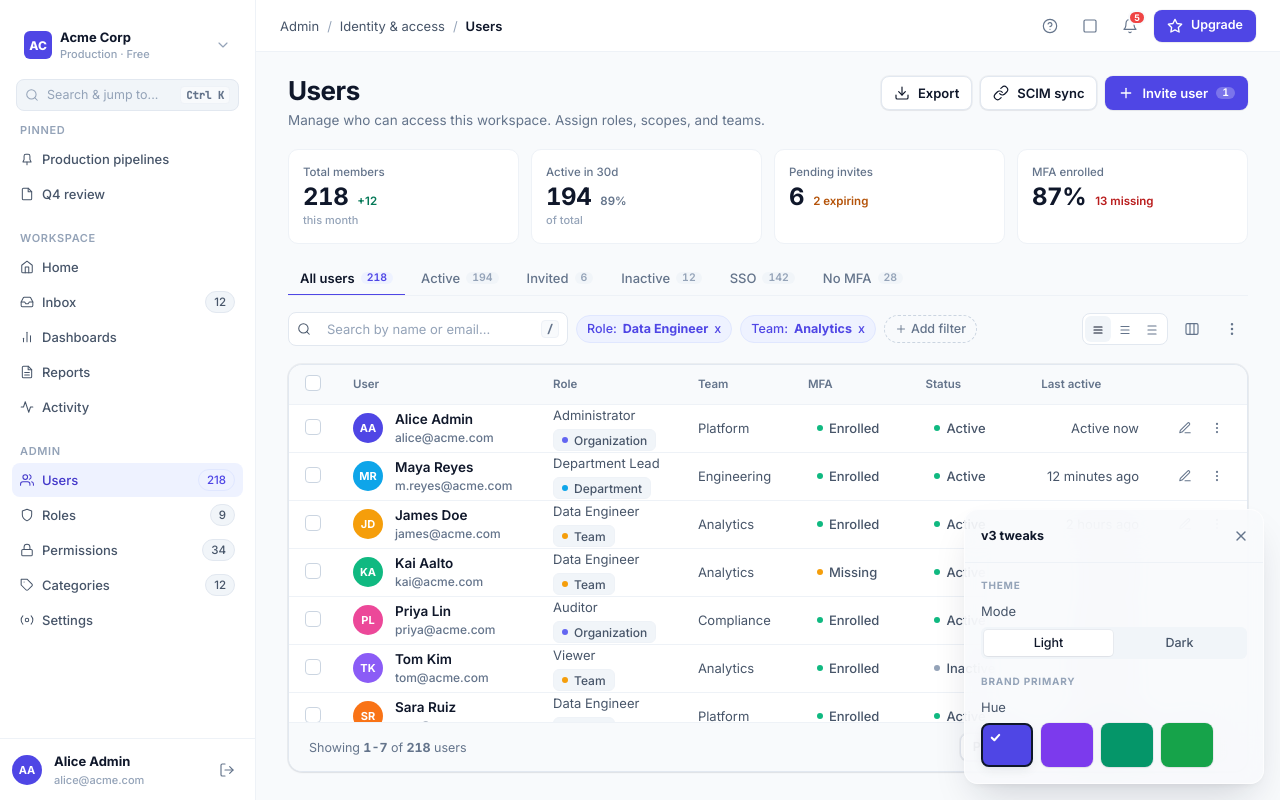
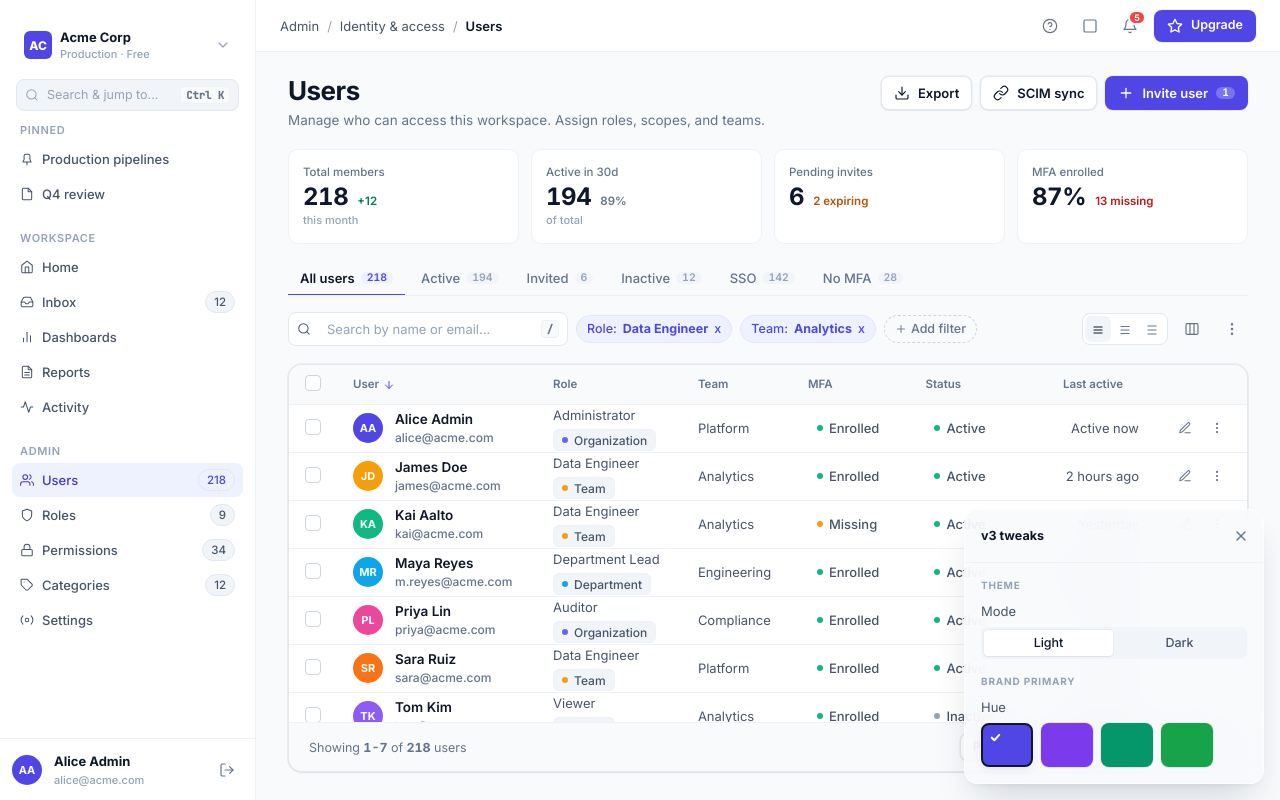
Before and after one commit to ayusharmedu/ayushfrontend, an Angular app: page /dashboard in a window 1280 px wide. Built offline with nearby package versions, Linux system fonts and the light colour scheme.

Commit message:
Implement  table sorting with header sort indicators for User and Last active

```diff
--- a/src/app/features/dashboard/dashboard.component.html
+++ b/src/app/features/dashboard/dashboard.component.html
@@ -348,12 +348,30 @@
             <thead>
               <tr>
                 <th class="table-checkbox-col"><span class="checkbox"></span></th>
-                <th class="col-sort">User</th>
+                <th class="col-sort" (click)="toggleSort('name')">
+                  <div class="header-sort-cell">
+                    User
+                    <svg class="icon-xs sort-icon" [class.active]="sortField() === 'name'"
+                      [class.sort-desc]="sortField() === 'name' && sortOrder() === 'desc'" viewBox="0 0 24 24"
+                      fill="none" stroke="currentColor" stroke-width="2" stroke-linecap="round" stroke-linejoin="round">
+                      <path d="M12 5v14M5 12l7 7 7-7" />
+                    </svg>
+                  </div>
+                </th>
                 <th>Role</th>
                 <th>Team</th>
                 <th>MFA</th>
                 <th>Status</th>
-                <th class="col-sort table-align-right">Last active</th>
+                <th class="col-sort table-align-right" (click)="toggleSort('lastActive')">
+                  <div class="header-sort-cell justify-end">
+                    Last active
+                    <svg class="icon-xs sort-icon" [class.active]="sortField() === 'lastActive'"
+                      [class.sort-desc]="sortField() === 'lastActive' && sortOrder() === 'desc'" viewBox="0 0 24 24"
+                      fill="none" stroke="currentColor" stroke-width="2" stroke-linecap="round" stroke-linejoin="round">
+                      <path d="M12 5v14M5 12l7 7 7-7" />
+                    </svg>
+                  </div>
+                </th>
                 <th class="table-actions-col"></th>
               </tr>
             </thead>
--- a/src/app/features/dashboard/dashboard.component.ts
+++ b/src/app/features/dashboard/dashboard.component.ts
@@ -1,10 +1,12 @@
 import { CommonModule } from '@angular/common';
-import { Component, computed, Signal, signal } from '@angular/core';
+import { Component, computed, Signal, signal, WritableSignal } from '@angular/core';
 import { FormsModule } from '@angular/forms';
 import { RouterLink } from '@angular/router';
 import { metrics, users } from '../../mock-data';
-
 type UserTab = 'all' | 'active' | 'invited' | 'inactive' | 'sso' | 'no-mfa';
+type Density = 'compact' | 'comfortable' | 'spacious';
+type SortField = 'name' | 'lastActive';
+type SortOrder = 'asc' | 'desc';
 
 @Component({
   selector: 'app-dashboard',
@@ -15,9 +17,11 @@ type UserTab = 'all' | 'active' | 'invited' | 'inactive' | 'sso' | 'no-mfa';
 export class DashboardComponent {
   readonly metrics = metrics;
   readonly users = users;
-  readonly search = signal('');
-  readonly activeTab = signal<UserTab>('all');
-  readonly density = signal<'compact' | 'comfortable' | 'spacious'>('compact');
+  readonly search: WritableSignal<string> = signal('');
+  readonly activeTab: WritableSignal<UserTab> = signal<UserTab>('all');
+  readonly density: WritableSignal<Density> = signal<Density>('compact');
+  readonly sortField: WritableSignal<SortField> = signal<SortField>('name');
+  readonly sortOrder: WritableSignal<SortOrder> = signal<SortOrder>('asc');
 
   readonly tabs: Array<{ id: UserTab; label: string; count: string }> = [
     { id: 'all', label: 'All users', count: '218' },
@@ -31,8 +35,10 @@ export class DashboardComponent {
   readonly filteredUsers: Signal<typeof users> = computed(() => {
     const query = this.search().trim().toLowerCase();
     const tab = this.activeTab();
+    const field = this.sortField();
+    const order = this.sortOrder();
 
-    return this.users.filter((user) => {
+    let filtered = this.users.filter((user) => {
       const matchesSearch =
         !query ||
         [user.name, user.email, user.role, user.team, user.scope].some((value) =>
@@ -49,6 +55,20 @@ export class DashboardComponent {
 
       return matchesSearch && matchesTab;
     });
+
+    return [...filtered].sort((a, b) => {
+      const valA = a[field];
+      const valB = b[field];
+      const modifier = order === 'asc' ? 1 : -1;
+
+      // Special handling for Last Active (simplified for mock data)
+      if (field === 'lastActive') {
+        if (valA === 'Active now') return -1 * modifier;
+        if (valB === 'Active now') return 1 * modifier;
+      }
+
+      return valA.localeCompare(valB) * modifier;
+    });
   });
 
   setSearch(value: string): void {
@@ -59,8 +79,17 @@ export class DashboardComponent {
     this.activeTab.set(tab);
   }
 
-  setDensity(value: 'compact' | 'comfortable' | 'spacious'): void {
+  setDensity(value: Density): void {
     this.density.set(value);
+  }
+
+  toggleSort(field: SortField): void {
+    if (this.sortField() === field) {
+      this.sortOrder.set(this.sortOrder() === 'asc' ? 'desc' : 'asc');
+    } else {
+      this.sortField.set(field);
+      this.sortOrder.set('asc');
+    }
   }
 
   scopeLabel(scope: 'Org' | 'Dept' | 'Team'): string {
--- a/src/styles/ui-components/_table.scss
+++ b/src/styles/ui-components/_table.scss
@@ -71,10 +71,40 @@
 .data-table .col-sort {
   cursor: pointer;
   user-select: none;
+  transition: color var(--motion-fast);
 }
 
 .data-table .col-sort:hover {
   color: var(--color-text-primary);
+}
+
+.header-sort-cell {
+  display: flex;
+  align-items: center;
+  gap: var(--space-1);
+}
+
+.header-sort-cell.justify-end {
+  justify-content: flex-end;
+}
+
+.sort-icon {
+  opacity: 0;
+  transform: translateY(1px);
+  transition: all var(--motion-fast);
+}
+
+.col-sort:hover .sort-icon {
+  opacity: 0.5;
+}
+
+.sort-icon.active {
+  opacity: 1;
+  color: var(--color-brand-accent);
+}
+
+.sort-icon.sort-desc {
+  transform: rotate(180deg);
 }
 
 .data-table .text-row-name {
```
